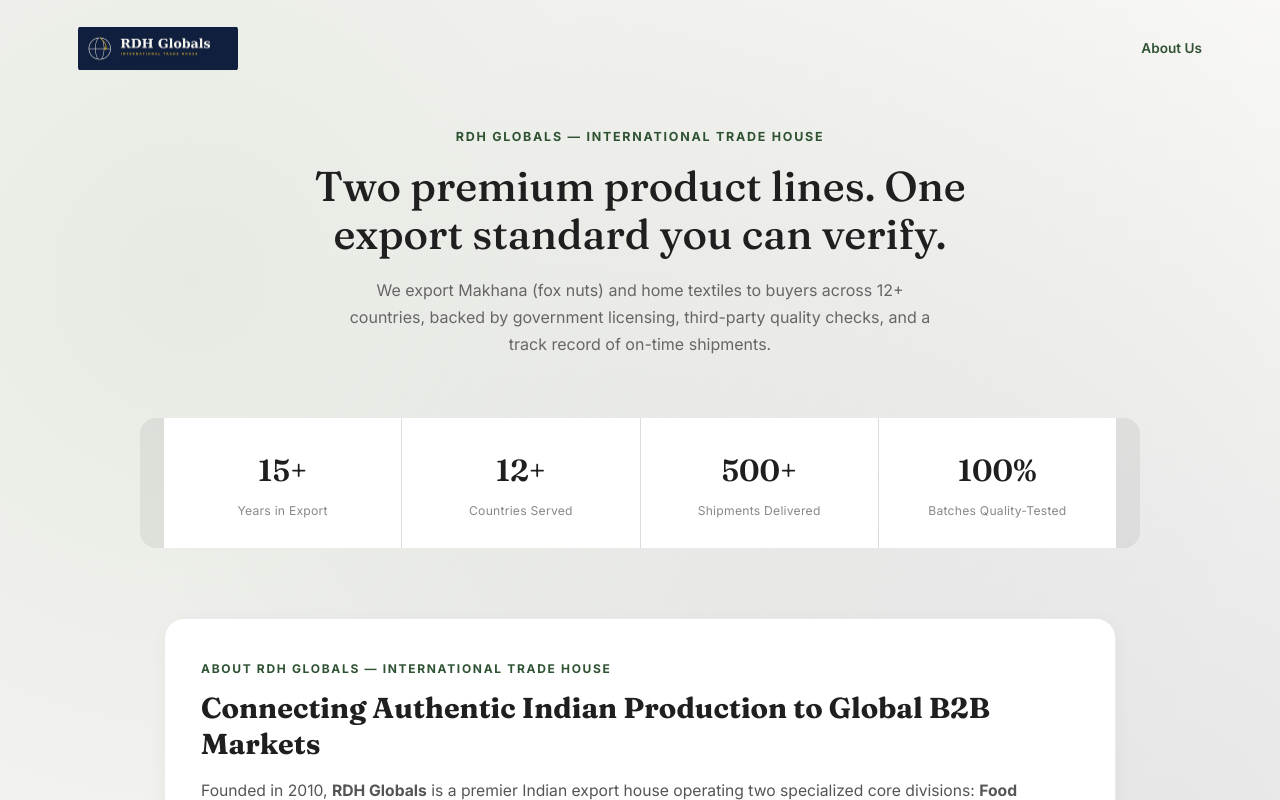
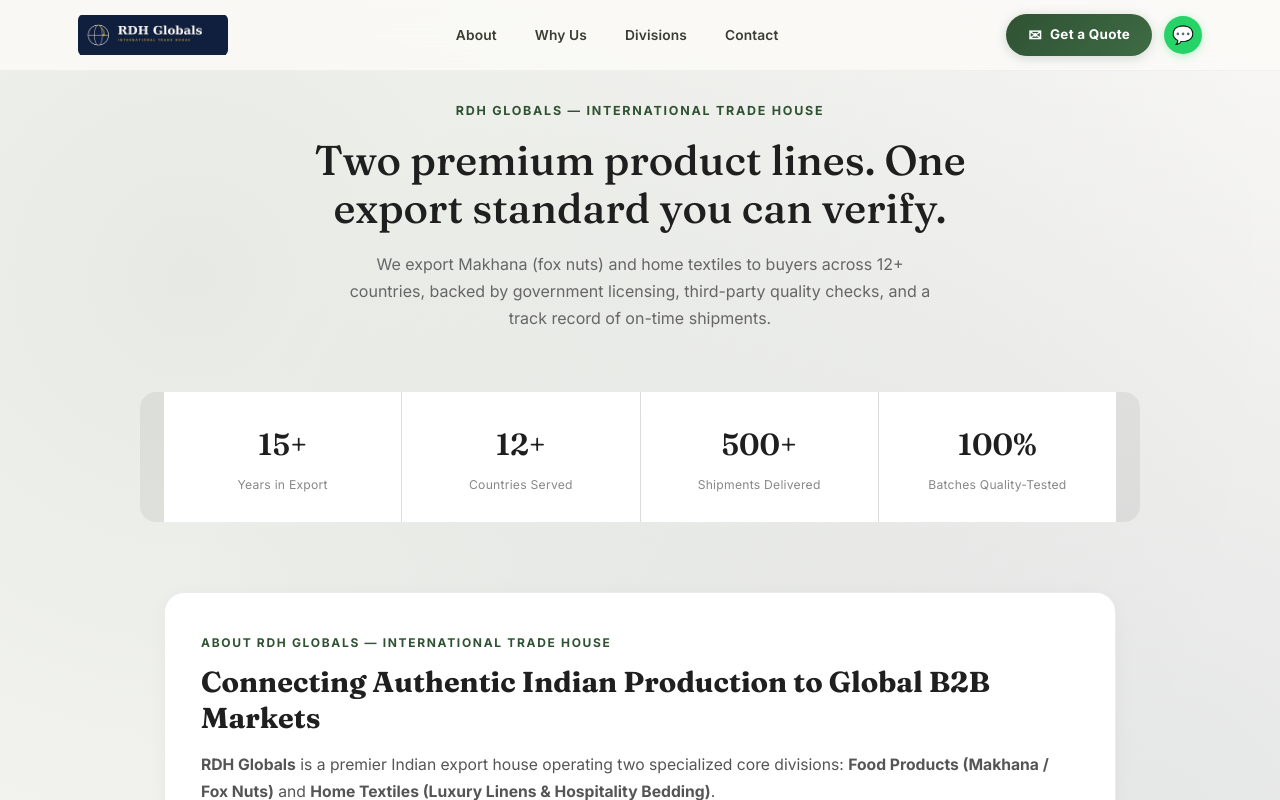
Before and after one commit to aditya616727/RDHGlobals, a Next.js app: page / in a window 1280 px wide. Shown: the top 800 px of the page. Built offline with nearby package versions, Linux system fonts and the light colour scheme.

Commit message:
feat: implement dual-theme content and styles for food and textile exports

```diff
--- a/src/components/site/LandingGate.tsx
+++ b/src/components/site/LandingGate.tsx
@@ -4,36 +4,94 @@
 import { useRouter } from 'next/navigation';
 import Image from 'next/image';
 import Link from 'next/link';
+import { useState, useEffect } from 'react';
 
 export default function LandingGate() {
   const { setTheme } = useTheme();
   const router = useRouter();
+  const [scrolled, setScrolled] = useState(false);
+  const [mobileNavOpen, setMobileNavOpen] = useState(false);
+
+  useEffect(() => {
+    const handleScroll = () => setScrolled(window.scrollY > 30);
+    window.addEventListener('scroll', handleScroll, { passive: true });
+    return () => window.removeEventListener('scroll', handleScroll);
+  }, []);
 
   function enterSite(theme: 'food' | 'textile') {
     setTheme(theme);
     router.push('/home');
   }
 
+  function smoothScroll(id: string) {
+    setMobileNavOpen(false);
+    const el = document.getElementById(id);
+    if (el) el.scrollIntoView({ behavior: 'smooth', block: 'start' });
+  }
+
   return (
     <div className="intro-screen" id="intro-screen">
-      {/* Top Bar */}
-      <div className="intro-top">
-        <div className="intro-logo" style={{ display: 'flex', alignItems: 'center', gap: '12px' }}>
+      {/* Premium Header */}
+      <header className={`landing-header${scrolled ? ' landing-header--scrolled' : ''}`}>
+        <div className="landing-header__inner">
+          <Link href="/" className="landing-header__logo">
             <Image
               src="/images/logo.jpeg"
               alt="RDH Globals Logo"
-            width={160}
-            height={45}
-            style={{ objectFit: 'contain', borderRadius: '4px' }}
+              width={150}
+              height={42}
+              style={{ objectFit: 'contain', borderRadius: '6px' }}
               priority
             />
-        </div>
-        <div style={{ display: 'flex', alignItems: 'center', gap: '24px' }}>
-          <a href="#about-us-landing" style={{ fontSize: '.85rem', fontWeight: 600, color: '#2F5233', textDecoration: 'none' }}>
-            About Us
+          </Link>
+
+          <nav className="landing-header__nav" role="navigation">
+            <button className="landing-nav__link" onClick={() => smoothScroll('about-us-landing')}>About</button>
+            <button className="landing-nav__link" onClick={() => smoothScroll('intro-trust-section')}>Why Us</button>
+            <button className="landing-nav__link" onClick={() => smoothScroll('intro-choose-section')}>Divisions</button>
+            <button className="landing-nav__link" onClick={() => smoothScroll('intro-footer-section')}>Contact</button>
+          </nav>
+
+          <div className="landing-header__actions">
+            <a href="mailto:export@rdhglobals.com" className="landing-header__cta">
+              <span className="landing-header__cta-icon">✉</span>
+              Get a Quote
+            </a>
+            <a
+              href="https://wa.me/919877118868?text=Hello%20RDH%20Globals%2C%20I%27m%20interested%20in%20your%20export%20products"
+              target="_blank"
+              rel="noopener noreferrer"
+              className="landing-header__wa"
+              aria-label="WhatsApp"
+            >
+              💬
             </a>
           </div>
+
+          <button
+            className={`landing-header__burger${mobileNavOpen ? ' open' : ''}`}
+            onClick={() => setMobileNavOpen(!mobileNavOpen)}
+            aria-label="Toggle menu"
+            aria-expanded={mobileNavOpen}
+          >
+            <span /><span /><span />
+          </button>
         </div>
+
+        {/* Mobile Dropdown */}
+        {mobileNavOpen && (
+          <div className="landing-header__mobile-menu">
+            <button className="landing-nav__link" onClick={() => smoothScroll('about-us-landing')}>About</button>
+            <button className="landing-nav__link" onClick={() => smoothScroll('intro-trust-section')}>Why Us</button>
+            <button className="landing-nav__link" onClick={() => smoothScroll('intro-choose-section')}>Divisions</button>
+            <button className="landing-nav__link" onClick={() => smoothScroll('intro-footer-section')}>Contact</button>
+            <a href="mailto:export@rdhglobals.com" className="landing-header__cta" style={{ alignSelf: 'flex-start', marginTop: '8px' }}>
+              <span className="landing-header__cta-icon">✉</span>
+              Get a Quote
+            </a>
+          </div>
+        )}
+      </header>
 
       {/* Hero */}
       <div className="intro-hero">
@@ -76,7 +134,7 @@
             Connecting Authentic Indian Production to Global B2B Markets
           </h2>
           <p style={{ fontSize: '.98rem', color: '#555', lineHeight: 1.7, marginBottom: '16px' }}>
-            Founded in 2010, <strong>RDH Globals</strong> is a premier Indian export house operating two specialized core divisions: <strong>Food Products (Makhana / Fox Nuts)</strong> and <strong>Home Textiles (Luxury Linens &amp; Hospitality Bedding)</strong>.
+            <strong>RDH Globals</strong> is a premier Indian export house operating two specialized core divisions: <strong>Food Products (Makhana / Fox Nuts)</strong> and <strong>Home Textiles (Luxury Linens &amp; Hospitality Bedding)</strong>.
           </p>
           <p style={{ fontSize: '.98rem', color: '#555', lineHeight: 1.7, marginBottom: '24px' }}>
             Operating with complete farm-to-container traceability and certified quality compliance (FSSAI, APEDA), we manage end-to-end customs clearance, lab testing, private labeling, and ocean freight logistics to 12+ international destinations.
@@ -118,10 +176,52 @@
             </div>
           </div>
         </div>
+        {/* Division Chooser */}
+        <div className="intro-choose" id="intro-choose-section" style={{ marginTop: '40px', background: '#fff', border: '1px solid rgba(0,0,0,.08)', borderRadius: '20px', padding: '40px 36px', boxShadow: '0 4px 20px rgba(0,0,0,.04)' }} >
+          <h2 className="intro-question">What are you looking for?</h2>
+          <p className="intro-sub">
+            Choose a category — the site adapts fully to that division.
+          </p>
+          <div className="intro-cards">
+            <div
+              className="intro-card food-card"
+              onClick={() => enterSite('food')}
+              role="button"
+              tabIndex={0}
+              onKeyDown={(e) => e.key === 'Enter' && enterSite('food')}
+            >
+              <div className="ic">🌿</div>
+              <h3>Food Products</h3>
+              <p>
+                Makhana &amp; agricultural exports, graded for premium
+                international buyers.
+              </p>
+              <span className="go">Enter Food Products →</span>
+            </div>
+            <div
+              className="intro-card textile-card"
+              onClick={() => enterSite('textile')}
+              role="button"
+              tabIndex={0}
+              onKeyDown={(e) => e.key === 'Enter' && enterSite('textile')}
+            >
+              <div className="ic">🧵</div>
+              <h3>Home Textiles</h3>
+              <p>
+                Bedsheets, linens &amp; home furnishing, woven for hospitality and
+                retail markets.
+              </p>
+              <span className="go">Enter Home Textiles →</span>
+            </div>
+          </div>
+          <div className="intro-footer-note" style={{ marginBottom: '40px' }}>
+            You can switch categories anytime from the site header.
+          </div>
+        </div>
       </div>
 
       {/* Trust Section */}
-      <div className="intro-trust">
+      <div className="intro-trust" id="intro-trust-section">
         <div className="intro-trust-head">
           <h2>Why global buyers trust RDH Globals</h2>
           <p>
@@ -163,51 +263,12 @@
         <span className="badge">✓ APEDA Registered</span>
       </div>
 
-      {/* Division Chooser */}
-      <div className="intro-choose">
-        <h2 className="intro-question">What are you looking for?</h2>
-        <p className="intro-sub">
-          Choose a category — the site adapts fully to that division.
-        </p>
-        <div className="intro-cards">
-          <div
-            className="intro-card food-card"
-            onClick={() => enterSite('food')}
-            role="button"
-            tabIndex={0}
-            onKeyDown={(e) => e.key === 'Enter' && enterSite('food')}
-          >
-            <div className="ic">🌿</div>
-            <h3>Food Products</h3>
-            <p>
-              Makhana &amp; agricultural exports, graded for premium
-              international buyers.
-            </p>
-            <span className="go">Enter Food Products →</span>
-          </div>
-          <div
-            className="intro-card textile-card"
-            onClick={() => enterSite('textile')}
-            role="button"
-            tabIndex={0}
-            onKeyDown={(e) => e.key === 'Enter' && enterSite('textile')}
-          >
-            <div className="ic">🧵</div>
-            <h3>Home Textiles</h3>
-            <p>
-              Bedsheets, linens &amp; home furnishing, woven for hospitality and
-              retail markets.
-            </p>
-            <span className="go">Enter Home Textiles →</span>
-          </div>
-        </div>
-        <div className="intro-footer-note" style={{ marginBottom: '40px' }}>
-          You can switch categories anytime from the site header.
-        </div>
-      </div>
+
+
+
 
       {/* Landing Gate Footer */}
-      <footer style={{ background: '#162544', color: '#fff', padding: '50px 0 28px', borderTop: '1px solid rgba(255,255,255,.1)' }}>
+      <footer id="intro-footer-section" style={{ background: '#162544', color: '#fff', padding: '50px 0 28px', borderTop: '1px solid rgba(255,255,255,.1)' }}>
         <div style={{ maxWidth: '1000px', margin: '0 auto', padding: '0 24px', display: 'flex', justifyContent: 'space-between', flexWrap: 'wrap', gap: '30px' }}>
           <div style={{ maxWidth: '300px' }}>
             <Image
--- a/src/lib/content.ts
+++ b/src/lib/content.ts
@@ -8,7 +8,7 @@
     heroCta1: "Explore Makhana",
     aboutTag: "🌾 Field to Container",
     aboutTitle: "A trusted Indian exporter, built on traceability.",
-    aboutP1: "Every batch is sourced directly from partner farms, graded in-house, and packed to the specification of the buyer — no intermediaries, no inconsistency.",
+    aboutP1: "RDH Globals Every batch is sourced directly from partner farms, graded in-house, and packed to the specification of the buyer — no intermediaries, no inconsistency.",
     aboutP2: "We handle documentation, customs, and logistics end-to-end, so partners abroad receive a single point of contact from purchase order to port.",
     why: [
       { icon: "✓", title: "Consistent Grading", desc: "Every lot tested and graded before it leaves the facility." },
--- a/src/styles/globals.css
+++ b/src/styles/globals.css
@@ -523,6 +523,249 @@
 }
 
 /* =============================================
+   SECTION: LANDING HEADER (Premium)
+   ============================================= */
+.landing-header {
+  position: sticky;
+  top: 0;
+  z-index: 100;
+  backdrop-filter: blur(18px) saturate(1.6);
+  -webkit-backdrop-filter: blur(18px) saturate(1.6);
+  background: rgba(252, 251, 248, .82);
+  border-bottom: 1px solid rgba(0, 0, 0, .04);
+  transition: background .4s ease, box-shadow .4s ease, border-color .4s ease;
+}
+
+.landing-header--scrolled {
+  background: rgba(252, 251, 248, .96);
+  box-shadow: 0 4px 32px rgba(0, 0, 0, .07), 0 1px 3px rgba(0, 0, 0, .04);
+  border-bottom-color: rgba(0, 0, 0, .08);
+}
+
+.landing-header__inner {
+  display: flex;
+  align-items: center;
+  justify-content: space-between;
+  padding: 14px 28px;
+  max-width: var(--max-width);
+  margin: 0 auto;
+  gap: 20px;
+}
+
+.landing-header__logo {
+  display: flex;
+  align-items: center;
+  flex-shrink: 0;
+  transition: opacity .25s;
+}
+
+.landing-header__logo:hover {
+  opacity: .85;
+}
+
+/* Navigation Links */
+.landing-header__nav {
+  display: flex;
+  align-items: center;
+  gap: 6px;
+}
+
+.landing-nav__link {
+  background: none;
+  border: none;
+  font-family: inherit;
+  font-size: .86rem;
+  font-weight: 550;
+  color: #3a3d32;
+  padding: 8px 16px;
+  border-radius: var(--radius-pill);
+  cursor: pointer;
+  position: relative;
+  transition: color .25s, background .25s;
+  letter-spacing: .01em;
+}
+
+.landing-nav__link::after {
+  content: '';
+  position: absolute;
+  bottom: 4px;
+  left: 50%;
+  width: 0;
+  height: 2px;
+  background: linear-gradient(90deg, #2F5233, #C9A227);
+  border-radius: 2px;
+  transition: width .35s cubic-bezier(.65, 0, .35, 1), left .35s cubic-bezier(.65, 0, .35, 1);
+}
+
+.landing-nav__link:hover {
+  color: #2F5233;
+  background: rgba(47, 82, 51, .06);
+}
+
+.landing-nav__link:hover::after {
+  width: 60%;
+  left: 20%;
+}
+
+/* CTA Button */
+.landing-header__cta {
+  display: inline-flex;
+  align-items: center;
+  gap: 8px;
+  padding: 10px 22px;
+  border-radius: var(--radius-pill);
+  background: linear-gradient(135deg, #2F5233, #3E6B44);
+  color: #fff;
+  font-size: .84rem;
+  font-weight: 650;
+  text-decoration: none;
+  letter-spacing: .02em;
+  box-shadow: 0 2px 12px rgba(47, 82, 51, .2);
+  transition: transform .25s, box-shadow .3s, background .3s;
+  white-space: nowrap;
+}
+
+.landing-header__cta:hover {
+  transform: translateY(-1px);
+  box-shadow: 0 6px 24px rgba(47, 82, 51, .35);
+  background: linear-gradient(135deg, #264429, #2F5233);
+}
+
+.landing-header__cta:active {
+  transform: translateY(0);
+}
+
+.landing-header__cta-icon {
+  font-size: 1rem;
+  line-height: 1;
+}
+
+/* WhatsApp Quick Button */
+.landing-header__wa {
+  display: flex;
+  align-items: center;
+  justify-content: center;
+  width: 38px;
+  height: 38px;
+  border-radius: 50%;
+  background: #25D366;
+  color: #fff;
+  font-size: 1.1rem;
+  text-decoration: none;
+  box-shadow: 0 2px 10px rgba(37, 211, 102, .3);
+  transition: transform .25s, box-shadow .3s;
+  flex-shrink: 0;
+}
+
+.landing-header__wa:hover {
+  transform: scale(1.12);
+  box-shadow: 0 4px 18px rgba(37, 211, 102, .45);
+}
+
+/* Actions Group */
+.landing-header__actions {
+  display: flex;
+  align-items: center;
+  gap: 12px;
+}
+
+/* Hamburger */
+.landing-header__burger {
+  display: none;
+  flex-direction: column;
+  gap: 5px;
+  cursor: pointer;
+  padding: 8px;
+  background: none;
+  border: none;
+  position: relative;
+  z-index: 10;
+}
+
+.landing-header__burger span {
+  display: block;
+  width: 22px;
+  height: 2px;
+  background: #333;
+  border-radius: 2px;
+  transition: transform .3s ease, opacity .25s ease;
+  transform-origin: center;
+}
+
+.landing-header__burger.open span:nth-child(1) {
+  transform: translateY(7px) rotate(45deg);
+}
+
+.landing-header__burger.open span:nth-child(2) {
+  opacity: 0;
+  transform: scaleX(0);
+}
+
+.landing-header__burger.open span:nth-child(3) {
+  transform: translateY(-7px) rotate(-45deg);
+}
+
+/* Mobile Menu */
+.landing-header__mobile-menu {
+  display: flex;
+  flex-direction: column;
+  padding: 16px 28px 24px;
+  background: rgba(252, 251, 248, .98);
+  border-top: 1px solid rgba(0, 0, 0, .06);
+  gap: 4px;
+  animation: slideDownMenu .3s ease-out;
+}
+
+.landing-header__mobile-menu .landing-nav__link {
+  text-align: left;
+  padding: 12px 16px;
+  font-size: .92rem;
+  border-radius: var(--radius-sm);
+}
+
+.landing-header__mobile-menu .landing-nav__link:hover {
+  background: rgba(47, 82, 51, .08);
+}
+
+@keyframes slideDownMenu {
+  from {
+    opacity: 0;
+    transform: translateY(-8px);
+  }
+  to {
+    opacity: 1;
+    transform: translateY(0);
+  }
+}
+
+/* Mobile Responsive */
+@media (max-width: 860px) {
+  .landing-header__nav {
+    display: none;
+  }
+
+  .landing-header__burger {
+    display: flex;
+  }
+
+  .landing-header__actions .landing-header__cta {
+    display: none;
+  }
+}
+
+@media (max-width: 480px) {
+  .landing-header__inner {
+    padding: 12px 16px;
+  }
+
+  .landing-header__wa {
+    width: 34px;
+    height: 34px;
+    font-size: 1rem;
+  }
+}
+
+/* =============================================
    SECTION: LANDING GATE (Intro Screen)
    ============================================= */
 .intro-screen {
```
Also changed, not shown: src/app/home/page.tsx (+1 -7 lines), src/app/(site)/blog/page.tsx (renamed from src/app/blog/page.tsx). Lines whose indentation alone changed are shown as unchanged.
